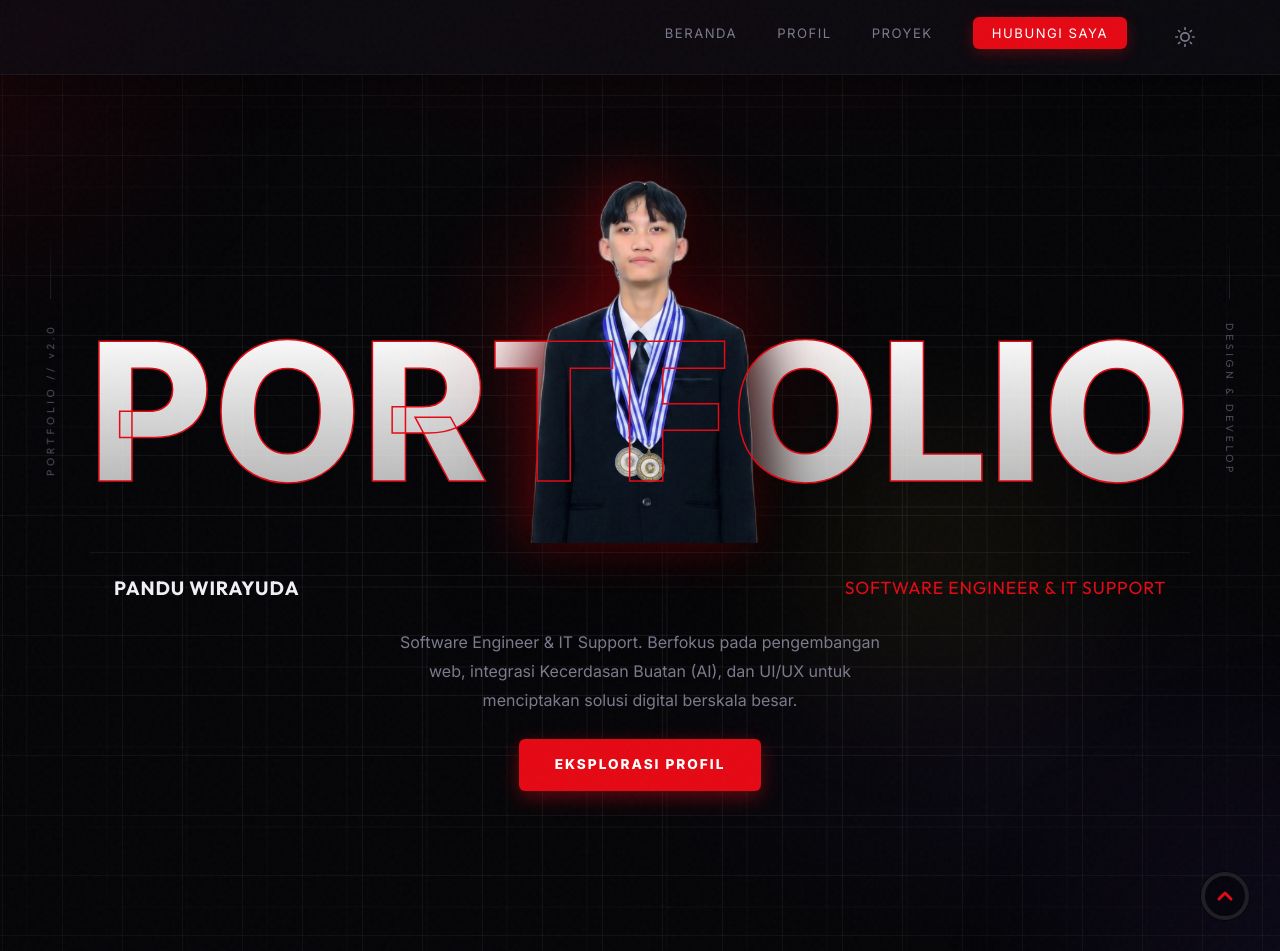
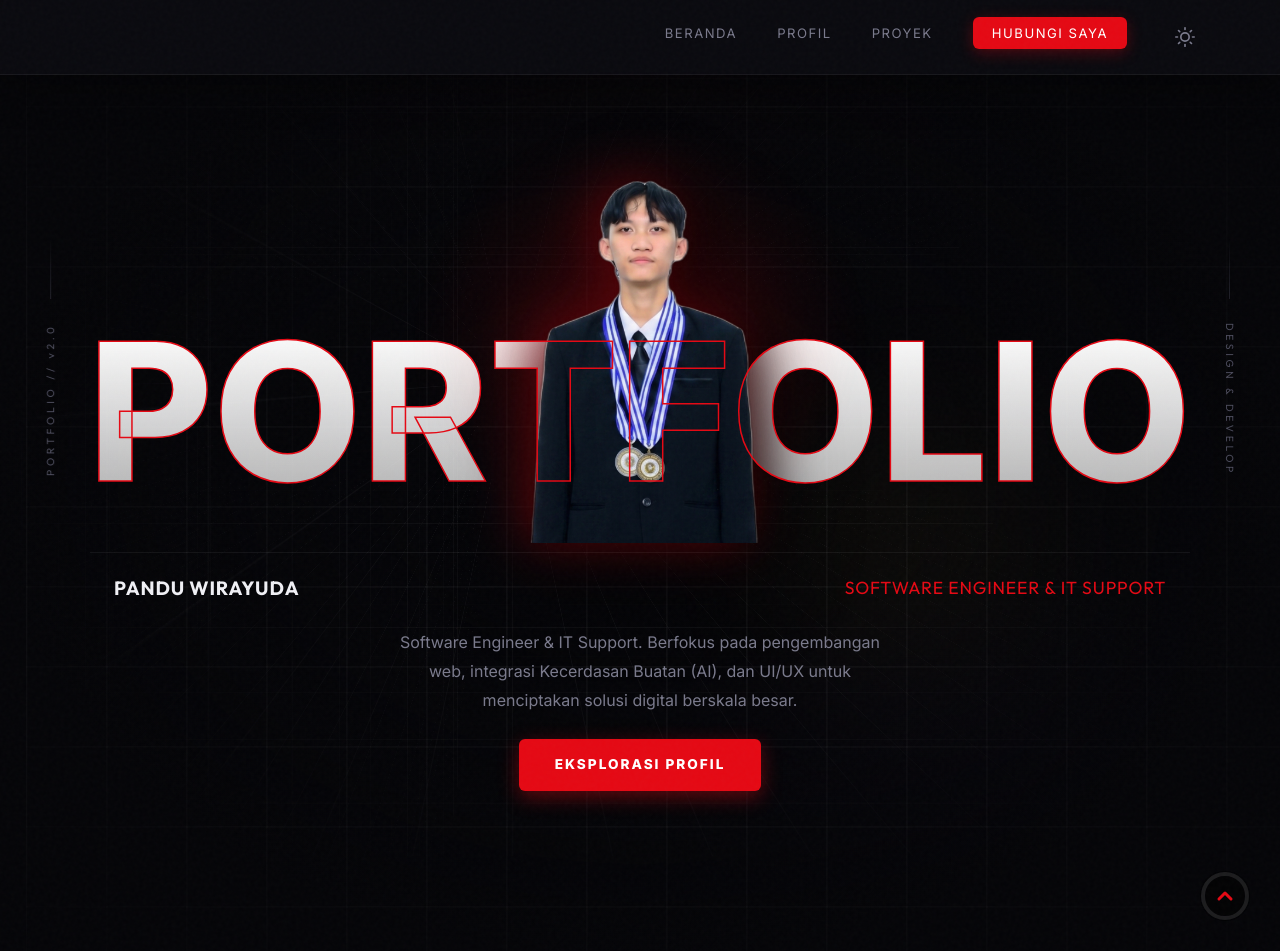
Before and after one commit to xamiuz/portofolio, a Django app: page / in a window 1280 px wide. Run offline with Django 5.2, Linux system fonts and the light colour scheme; data that the repository does not hold is empty; some libraries are stand-ins or nearby versions.

Commit message:
feat: replace 2D flat grid with 3D perspective warp tunnel for background

```diff
--- a/static/css/style.css
+++ b/static/css/style.css
@@ -635,23 +635,81 @@ h1, h2, h3, h4, .logo {
     height: 100%;
 }
 
-/* Subtle Grid Pattern */
-.bg-ornaments::after {
-    content: '';
+/* 3D Perspective Tunnel */
+.tunnel-container {
+    perspective: 500px;
+    width: 100vw;
+    height: 100vh;
     position: absolute;
     inset: 0;
+    overflow: hidden;
+    transform-style: preserve-3d;
+    transition: transform 1s cubic-bezier(0.25, 1, 0.5, 1);
+    transform: scale(1);
+    z-index: -1;
+}
+
+.tunnel-container.warp-active {
+    transform: scale(2.5); /* Warp speed jump effect */
+}
+
+.tunnel-wall {
+    position: absolute;
     background-image:
         linear-gradient(var(--grid-line) 1px, transparent 1px),
         linear-gradient(90deg, var(--grid-line) 1px, transparent 1px);
-    background-size: 60px 60px;
-    mask-image: radial-gradient(ellipse 150% 150% at 50% 50%, black 10%, transparent 80%);
-    opacity: 1;
-    animation: panGrid 40s linear infinite;
-}
-
-@keyframes panGrid {
+    background-size: 80px 80px;
+    opacity: 0.8;
+}
+
+.wall-top, .wall-bottom {
+    width: 200vw;
+    height: 300vh;
+    left: -50vw;
+    top: -100vh;
+    animation: tunnelMove 3s linear infinite;
+}
+
+.wall-top {
+    transform: rotateX(-90deg) translateZ(40vh);
+}
+
+.wall-bottom {
+    transform: rotateX(90deg) translateZ(40vh);
+}
+
+.wall-left, .wall-right {
+    width: 300vh; /* Depth */
+    height: 200vh; /* Vertical span */
+    left: -150vh;
+    top: -50vh;
+    animation: tunnelMoveSide 3s linear infinite;
+}
+
+.wall-left {
+    transform: rotateY(90deg) translateZ(40vw);
+}
+
+.wall-right {
+    transform: rotateY(-90deg) translateZ(40vw);
+}
+
+@keyframes tunnelMove {
     0% { background-position: 0 0; }
-    100% { background-position: 60px 60px; }
+    100% { background-position: 0 80px; }
+}
+
+@keyframes tunnelMoveSide {
+    0% { background-position: 0 0; }
+    100% { background-position: 80px 0; }
+}
+
+.tunnel-center-light {
+    position: absolute;
+    inset: 0;
+    background: radial-gradient(ellipse at center, transparent 0%, var(--bg) 60%);
+    z-index: 1;
+    pointer-events: none;
 }
 
 
--- a/static/js/main.js
+++ b/static/js/main.js
@@ -343,16 +343,6 @@ document.addEventListener("DOMContentLoaded", () => {
         { out: 'fp-anim-out-zoom', in: 'fp-anim-in-zoom', downOut: 'fp-anim-out-zoom', downIn: 'fp-anim-in-zoom' },
     ];
 
-    // Define background transforms mapped to section index for synchronization
-    const bgTransforms = [
-        'translate(0, 0) scale(1)',                     // 0: Hero
-        'translate(0, -5%) scale(1)',                   // 1: About
-        'translate(0, -5%) scale(1.1)',                 // 2: Education
-        'translate(-5%, -5%) scale(1.1)',               // 3: Experience
-        'translate(-5%, -10%) scale(1.1)',              // 4: Awards
-        'translate(-5%, -10%) scale(1.15)',             // 5: Projects
-    ];
-
     window.addEventListener('wheel', (e) => {
 
         const lightbox = document.getElementById('lightbox');
@@ -459,10 +449,13 @@ document.addEventListener("DOMContentLoaded", () => {
         currentSectionIndex = newIndex;
         updateProgress();
 
-        // Sync background transition
-        const bgLayer = document.getElementById('bg-layer');
-        if (bgLayer) {
-            bgLayer.style.transform = bgTransforms[currentSectionIndex % bgTransforms.length];
+        // Sync 3D tunnel transition
+        const tunnelContainer = document.getElementById('tunnel-container');
+        if (tunnelContainer) {
+            tunnelContainer.classList.add('warp-active');
+            setTimeout(() => {
+                tunnelContainer.classList.remove('warp-active');
+            }, 1000); // Reset after jump completes
         }
 
         if (isScrollingDown) {
--- a/templates/base.html
+++ b/templates/base.html
@@ -18,9 +18,17 @@
 </head>
 
 <body>
-    <!-- Background Layer (Transitions with Slides) -->
+    <!-- 3D Perspective Tunnel Background Layer -->
     <div id="bg-layer" class="bg-layer">
-        <!-- Background Ornaments -->
+        <div class="tunnel-container" id="tunnel-container">
+            <div class="tunnel-wall wall-top"></div>
+            <div class="tunnel-wall wall-bottom"></div>
+            <div class="tunnel-wall wall-left"></div>
+            <div class="tunnel-wall wall-right"></div>
+        </div>
+        <div class="tunnel-center-light"></div>
+
+        <!-- Subtle Ambient Orbs -->
         <div class="bg-ornaments">
             <div class="orb orb-1"></div>
             <div class="orb orb-2"></div>
```
